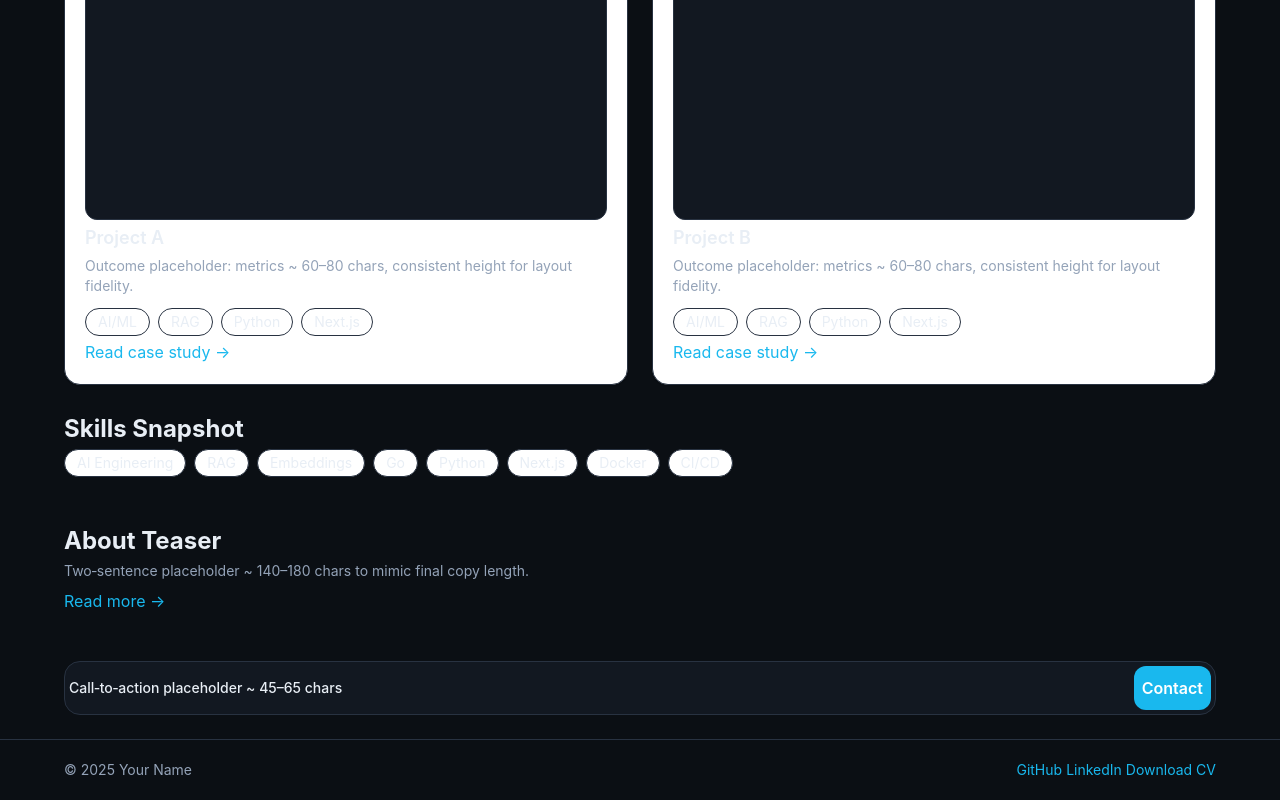
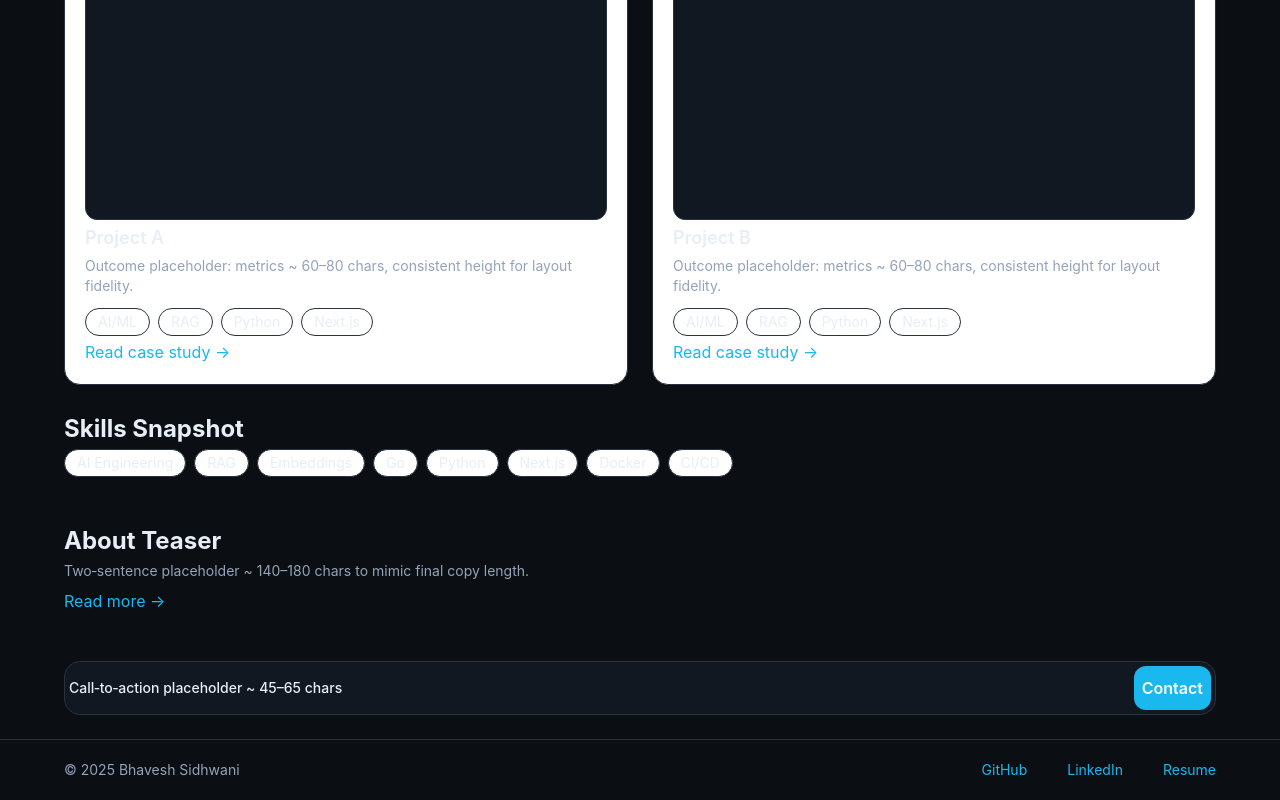
Before and after one commit to BhaveshSidhwani/Personal-Portfolio-Website, a Next.js app: page / in a window 1280 px wide. Shown: the part 428-1228 px from the top of the page. Built offline with nearby package versions, Linux system fonts and the light colour scheme.

Commit message:
[Chore] Personalized content on Header and Footer

```diff
--- a/components/Footer.tsx
+++ b/components/Footer.tsx
@@ -4,10 +4,10 @@ export default function Footer() {
     // mt-auto is just redundancy now, but harmless; layout flex handles it.
     <footer className="mt-24 border-t border-[--border] bg-[--bg]">
       <div className="container flex h-[60px] items-center justify-between text-sm text-[--muted]">
-        <span>© {year} Your Name</span>
-        <div className="flex items-center gap-4">
+        <span>© {year} Bhavesh Sidhwani</span>
+        <div className="flex items-center gap-10">
           <a
-            href="https://github.com/"
+            href="https://www.github.com/BhaveshSidhwani"
             className="text-accent-500"
             target="_blank"
             rel="noopener noreferrer"
@@ -15,15 +15,21 @@ export default function Footer() {
             GitHub
           </a>
           <a
-            href="https://linkedin.com/"
+            href="https://www.linkedin.com/in/bhavesh-sidhwani/"
             className="text-accent-500"
             target="_blank"
             rel="noopener noreferrer"
           >
             LinkedIn
           </a>
-          <a href="/Your_CV.pdf" className="text-accent-500" download>
-            Download CV
+          <a
+            target="_blank"
+            rel="noopener noreferrer"
+            href="https://g7xo711snnm3mcqu.public.blob.vercel-storage.com/Resume/Bhavesh%20Sidhwani_Resume.pdf"
+            className="text-accent-500"
+            download
+          >
+            Resume
           </a>
         </div>
       </div>
--- a/components/Header.tsx
+++ b/components/Header.tsx
@@ -20,7 +20,7 @@ export default function Header() {
     <header className="sticky top-0 z-50 border-b border-[--border] bg-[--bg]/95 shadow-z1 backdrop-blur">
       <div className="container flex h-[72px] items-center justify-between gap-4">
         <Link href="/" className="font-bold text-[--text]" aria-label="Home">
-          Your Name
+          Bhavesh Sidhwani
         </Link>
 
         <nav className="hidden gap-8 md:flex">
```
